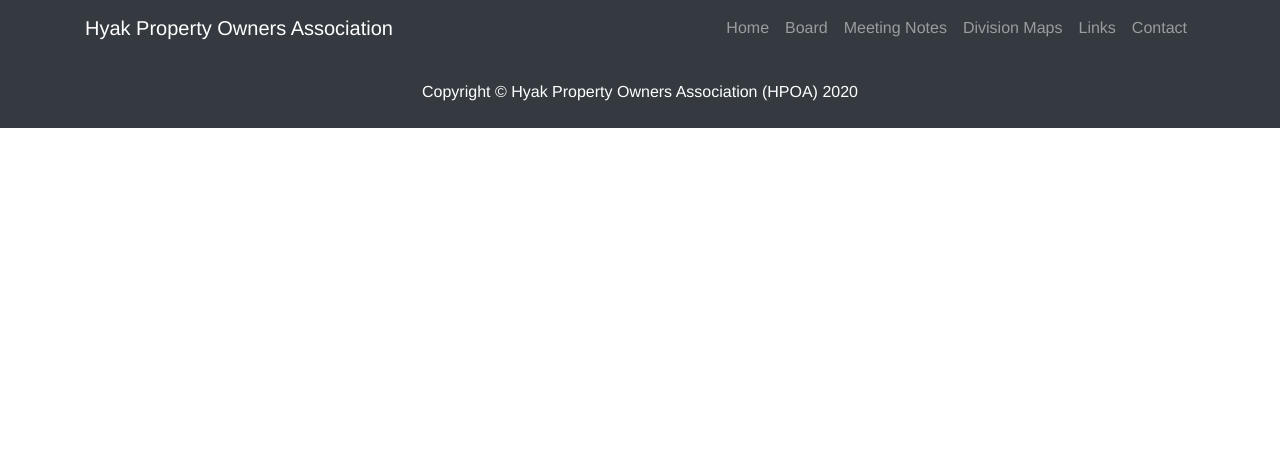
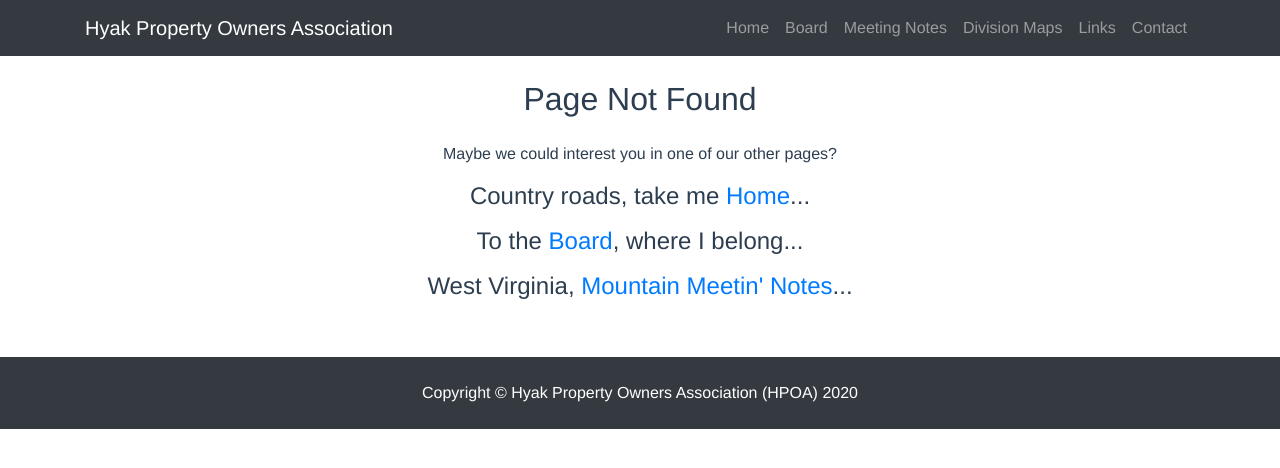
Before and after one commit to TheGauntt/hyak.life, a Vue app: page /404 in a window 1280 px wide. Shown: the top 468 px of the page. Built offline with nearby package versions, Linux system fonts and the light colour scheme; what vue-toasted would draw is missing.

Commit message:
From the Chippewa on down

```diff
--- a/src/router/index.ts
+++ b/src/router/index.ts
@@ -48,6 +48,12 @@ const routes = [
         /* webpackChunkName: "division_maps" */ "../views/DivisionMaps.vue"
       ),
   },
+  {
+    path: "/404",
+    name: "not found",
+    component: () =>
+      import(/* webpackChunkName: "not_found" */ "../views/NotFound.vue"),
+  },
 ];
 
 const router = new VueRouter({
@@ -56,4 +62,12 @@ const router = new VueRouter({
   routes,
 });
 
+router.beforeEach((to, from, next) => {
+  if (to.matched.length == 0) {
+    router.push(`/404?from=${to.fullPath}`);
+  } else {
+    next();
+  }
+});
+
 export default router;
--- /dev/null
+++ b/src/views/NotFound.vue
@@ -0,0 +1,62 @@
+<template>
+  <div>
+    <!-- Page Content -->
+    <div class="container mt-4 mb-5">
+      <h2 class="mb-4">Page Not Found</h2>
+
+      <div
+        class="alert alert-danger alert-dismissible fade show mt-2"
+        role="alert"
+        v-if="prevRoute"
+      >
+        Hmm, looks like this is a bad link:
+        <span class="ml-1">
+          <b>{{prevRoute}}</b>
+        </span>
+      </div>
+
+      <div class="row">
+        <div class="col-lg-12">
+          <div>Maybe we could interest you in one of our other pages?</div>
+          <div class="mt-3">
+            <h4>
+              Country roads, take me
+              <router-link to="/">Home</router-link>...
+            </h4>
+          </div>
+
+          <div class="mt-3">
+            <h4>
+              To the
+              <router-link to="/board">Board</router-link>,
+              where I belong...
+            </h4>
+          </div>
+
+          <div class="mt-3">
+            <h4>
+              West Virginia,
+              <router-link to="/meeting_notes">Mountain Meetin' Notes</router-link>...
+            </h4>
+          </div>
+        </div>
+      </div>
+    </div>
+  </div>
+</template>
+
+<script lang="ts">
+// @ is an alias to /src
+
+export default {
+  name: "NotFound",
+  data() {
+    return {
+      prevRoute: this.$route.query.from
+    };
+  }
+};
+</script>
+
+<style scoped>
+</style>
```
